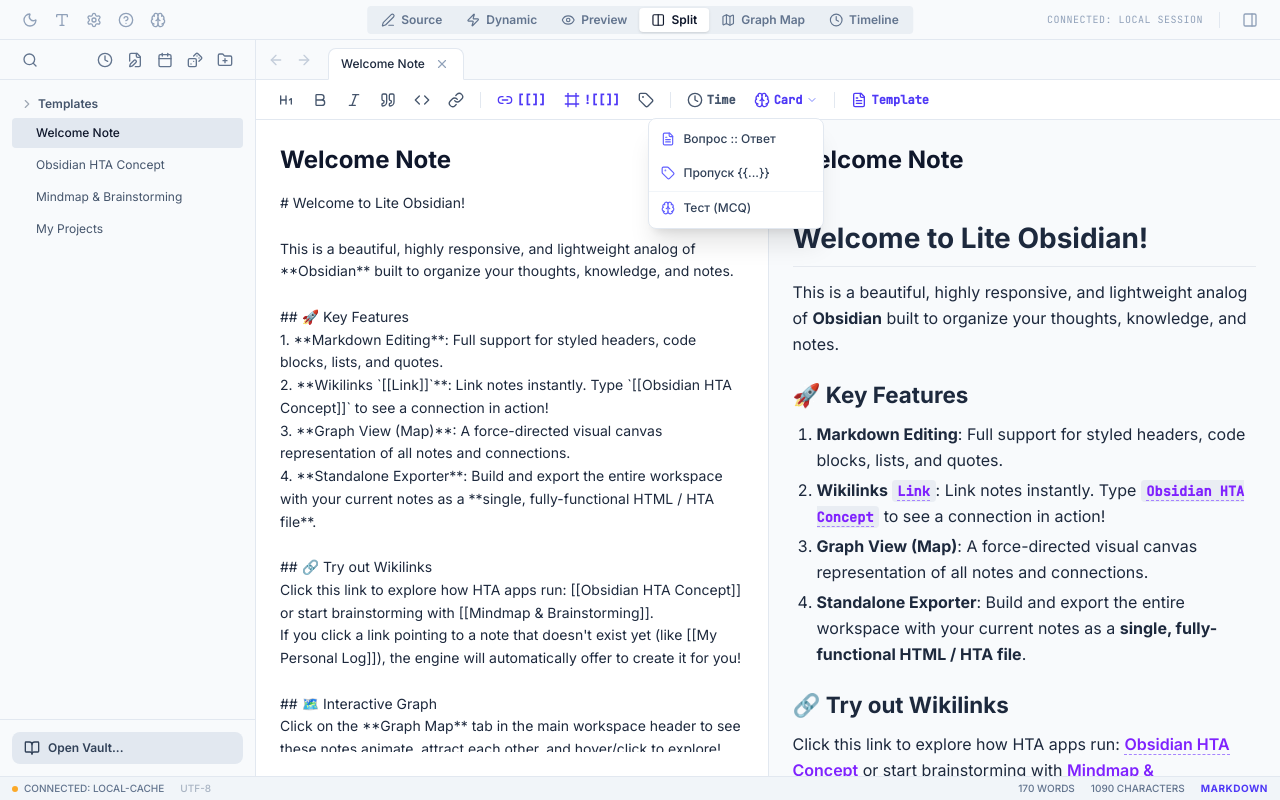
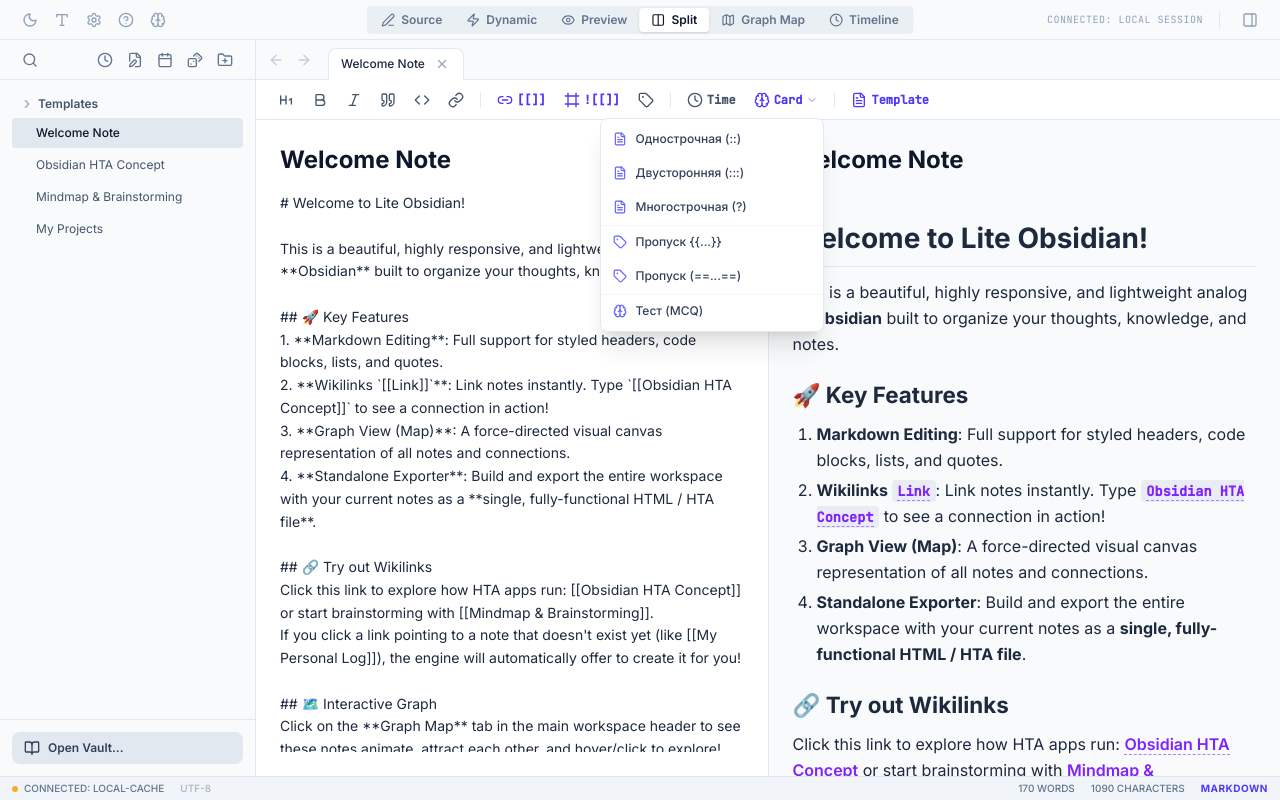
Before and after one commit to yoda887/LightObsidian, a React (Vite) app: page / in a window 1280 px wide. Both pictures are taken after a click on the button "Card". Built offline with nearby package versions, Linux system fonts and the light colour scheme.

Commit message:
feat(flashcards): add support for multiline, reversed, and ==cloze== formats

```diff
--- a/src/components/Editor.tsx
+++ b/src/components/Editor.tsx
@@ -660,7 +660,7 @@
                   className="fixed inset-0 z-10"
                   onClick={() => setShowCardDropdown(false)}
                 />
-                <div className="absolute right-0 mt-1 w-44 bg-white dark:bg-zinc-900 border border-slate-200 dark:border-zinc-800 rounded-lg shadow-xl py-1 z-20 flex flex-col gap-0.5">
+                <div className="absolute right-0 mt-1 w-56 bg-white dark:bg-zinc-900 border border-slate-200 dark:border-zinc-800 rounded-lg shadow-xl py-1 z-20 flex flex-col gap-0.5">
                   <button
                     onClick={() => {
                       handleInsertFlashcard();
@@ -669,17 +669,47 @@
                     className="w-full text-left px-3 py-2 text-xs text-slate-700 dark:text-zinc-300 hover:bg-slate-50 dark:hover:bg-zinc-800 font-medium flex items-center gap-2 cursor-pointer transition-colors"
                   >
                     <FileText className="w-3.5 h-3.5 text-indigo-500" />
-                    <span>Вопрос :: Ответ</span>
+                    <span>Однострочная (::)</span>
+                  </button>
+                  <button
+                    onClick={() => {
+                      insertMarkdown("\n\nВопрос ::: Ответ");
+                      setShowCardDropdown(false);
+                    }}
+                    className="w-full text-left px-3 py-2 text-xs text-slate-700 dark:text-zinc-300 hover:bg-slate-50 dark:hover:bg-zinc-800 font-medium flex items-center gap-2 cursor-pointer transition-colors"
+                  >
+                    <FileText className="w-3.5 h-3.5 text-indigo-500" />
+                    <span>Двусторонняя (:::)</span>
+                  </button>
+                  <button
+                    onClick={() => {
+                      insertMarkdown("\n\nВопрос\n?\nОтвет\n\n");
+                      setShowCardDropdown(false);
+                    }}
+                    className="w-full text-left px-3 py-2 text-xs text-slate-700 dark:text-zinc-300 hover:bg-slate-50 dark:hover:bg-zinc-800 font-medium flex items-center gap-2 cursor-pointer transition-colors"
+                  >
+                    <FileText className="w-3.5 h-3.5 text-indigo-500" />
+                    <span>Многострочная (?)</span>
                   </button>
                   <button
                     onClick={() => {
                       insertMarkdown("{{", "}}");
                       setShowCardDropdown(false);
                     }}
+                    className="w-full text-left px-3 py-2 text-xs text-slate-700 dark:text-zinc-300 hover:bg-slate-50 dark:hover:bg-zinc-800 font-medium flex items-center gap-2 cursor-pointer transition-colors border-t border-slate-100 dark:border-zinc-800"
+                  >
+                    <Tag className="w-3.5 h-3.5 text-indigo-500" />
+                    <span>Пропуск {"{{...}}"}</span>
+                  </button>
+                  <button
+                    onClick={() => {
+                      insertMarkdown("==", "==");
+                      setShowCardDropdown(false);
+                    }}
                     className="w-full text-left px-3 py-2 text-xs text-slate-700 dark:text-zinc-300 hover:bg-slate-50 dark:hover:bg-zinc-800 font-medium flex items-center gap-2 cursor-pointer transition-colors"
                   >
                     <Tag className="w-3.5 h-3.5 text-indigo-500" />
-                    <span>Пропуск {"{{...}}"}</span>
+                    <span>Пропуск (==...==)</span>
                   </button>
                   <button
                     onClick={() => {
--- a/src/components/HelpDialog.tsx
+++ b/src/components/HelpDialog.tsx
@@ -150,18 +150,34 @@
             </h3>
             <div className="text-sm text-slate-600 dark:text-zinc-400 space-y-4">
               <div>
-                <strong className="text-slate-800 dark:text-zinc-200 block mb-1">1. Standard Flashcards (Вопрос-Ответ)</strong>
+                <strong className="text-slate-800 dark:text-zinc-200 block mb-1">1. Однострочные карточки (Вопрос-Ответ)</strong>
                 <p className="mb-2">Create standard question-answer pairs using the double-colon syntax.</p>
                 <div className="bg-slate-50 dark:bg-zinc-950 p-3 rounded border border-slate-200 dark:border-zinc-800">
-                  <code className="text-sm font-mono text-indigo-600 dark:text-indigo-400">What is the capital of France? :: Paris</code>
+                  <code className="text-sm font-mono text-indigo-600 dark:text-indigo-400">Столица Франции? :: Париж</code>
                 </div>
               </div>
 
               <div>
-                <strong className="text-slate-800 dark:text-zinc-200 block mb-1">2. Cloze Deletions (Заполнение пропусков)</strong>
-                <p className="mb-2">Hide specific words in a sentence by wrapping them in double curly braces. During review, you'll be asked to recall the hidden word.</p>
+                <strong className="text-slate-800 dark:text-zinc-200 block mb-1">2. Двусторонние карточки (Reversed)</strong>
+                <p className="mb-2">При использовании тройного двоеточия карточка будет проверяться в обе стороны (идеально для изучения языков).</p>
                 <div className="bg-slate-50 dark:bg-zinc-950 p-3 rounded border border-slate-200 dark:border-zinc-800">
-                  <code className="text-sm font-mono text-indigo-600 dark:text-indigo-400">The capital of France is {"{{Paris}}"}.</code>
+                  <code className="text-sm font-mono text-indigo-600 dark:text-indigo-400">Apple ::: Яблоко</code>
+                </div>
+              </div>
+
+              <div>
+                <strong className="text-slate-800 dark:text-zinc-200 block mb-1">3. Многострочные карточки (Multiline)</strong>
+                <p className="mb-2">Используйте знак вопроса <code>?</code> на отдельной строке между вопросом и многострочным ответом.</p>
+                <div className="bg-slate-50 dark:bg-zinc-950 p-3 rounded border border-slate-200 dark:border-zinc-800">
+                  <code className="text-sm font-mono text-indigo-600 dark:text-indigo-400 whitespace-pre-wrap">Три закона Азимова?{"\n"}?{"\n"}1. Не навреди...{"\n"}2. Повинуйся...</code>
+                </div>
+              </div>
+
+              <div>
+                <strong className="text-slate-800 dark:text-zinc-200 block mb-1">4. Заполнение пропусков (Cloze Deletions)</strong>
+                <p className="mb-2">Hide specific words in a sentence by wrapping them in double curly braces or double equals signs.</p>
+                <div className="bg-slate-50 dark:bg-zinc-950 p-3 rounded border border-slate-200 dark:border-zinc-800">
+                  <code className="text-sm font-mono text-indigo-600 dark:text-indigo-400">The capital of France is {"{{Paris}}"} and UK is ==London==.</code>
                 </div>
               </div>
 
--- a/src/flashcards.ts
+++ b/src/flashcards.ts
@@ -9,12 +9,12 @@
   nextReview: number;     // Timestamp
   interval: number;       // In days
   ease: number;           // Multiplier
-  type?: "standard" | "cloze" | "mcq";
+  type?: "standard" | "cloze" | "mcq" | "reversed" | "multiline";
   options?: string[];
 }
 
-// Regex to find traditional: Question :: Answer \n <!--SR:2024-01-01,1,2.5-->
-const CARD_REGEX = /^(.+?)[ \t]*::[ \t]*(.+?)(?:\n<!--SR:([^,]+),([^,]+),([^>]+)-->)?$/gm;
+// Regex to find traditional: Question :: Answer or Question ::: Answer \n <!--SR:2024-01-01,1,2.5-->
+const CARD_REGEX = /^(.+?)[ \t]*(::|:::)[ \t]*(.+?)(?:\r?\n<!--SR:([^,]+),([^,]+),([^>]+)-->)?$/gm;
 
 // Helper to parse YAML cards from note content
 export function extractYamlCards(note: Note): Flashcard[] {
@@ -306,16 +306,17 @@
 
       const fullMatch = match[0];
       const question = match[1].trim();
-      const answer = match[2].trim();
+      const separator = match[2];
+      const answer = match[3].trim();
 
       let nextReview = 0;
       let interval = 0;
       let ease = 2.5;
 
-      if (match[3] && match[4] && match[5]) {
-        nextReview = new Date(match[3]).getTime();
-        interval = parseFloat(match[4]);
-        ease = parseFloat(match[5]);
+      if (match[4] && match[5] && match[6]) {
+        nextReview = new Date(match[4]).getTime();
+        interval = parseFloat(match[5]);
+        ease = parseFloat(match[6]);
       }
 
       cards.push({
@@ -326,17 +327,67 @@
         fullMatch,
         nextReview,
         interval,
-        ease
+        ease,
+        type: separator === ':::' ? 'reversed' : 'standard'
       });
+
+      if (separator === ':::') {
+        cards.push({
+          noteId: note.id,
+          noteTitle: note.title,
+          question: answer,
+          answer: question,
+          fullMatch,
+          nextReview,
+          interval,
+          ease,
+          type: 'reversed'
+        });
+      }
+    }
+
+    // 3.5. Extract Multi-line cards (?)
+    const blocks = cleanContent.substring(fmLength).split(/\r?\n\r?\n/);
+    for (const block of blocks) {
+      if (block.match(/\r?\n\?\r?\n/)) {
+        const parts = block.split(/\r?\n\?\r?\n/);
+        if (parts.length === 2) {
+          const question = parts[0].trim();
+          let answerRaw = parts[1].trim();
+          let nextReview = 0;
+          let interval = 0;
+          let ease = 2.5;
+
+          const srMatch = answerRaw.match(/\r?\n<!--SR:([^,]+),([^,]+),([^>]+)-->$/);
+          if (srMatch) {
+            nextReview = new Date(srMatch[1]).getTime();
+            interval = parseFloat(srMatch[2]);
+            ease = parseFloat(srMatch[3]);
+            answerRaw = answerRaw.replace(/\r?\n<!--SR:([^,]+),([^,]+),([^>]+)-->$/, '').trim();
+          }
+
+          cards.push({
+            noteId: note.id,
+            noteTitle: note.title,
+            question,
+            answer: answerRaw,
+            fullMatch: block,
+            nextReview,
+            interval,
+            ease,
+            type: "multiline"
+          });
+        }
+      }
     }
 
     // 4. Extract cloze deletions line-by-line from cleanContent
     const lines = cleanContent.substring(fmLength).split(/\r?\n/);
     for (let i = 0; i < lines.length; i++) {
       const line = lines[i];
-      if (line.includes("::")) continue;
+      if (line.includes("::") || line === "?") continue;
 
-      const hasCloze = /\{\{[^{}]+\}\}/.test(line);
+      const hasCloze = /\{\{[^{}]+\}\}|==[^=]+==/.test(line);
       if (!hasCloze) continue;
 
       let nextReview = 0;
@@ -354,8 +405,8 @@
         }
       }
 
-      const question = line.replace(/\{\{[^{}]+\}\}/g, "[...]");
-      const answer = line.replace(/\{\{([^{}]+)\}\}/g, "**$1**");
+      const question = line.replace(/\{\{[^{}]+\}\}|==[^=]+==/g, "[...]");
+      const answer = line.replace(/\{\{([^{}]+)\}\}/g, "**$1**").replace(/==([^=]+)==/g, "**$1**");
       const fullMatch = srLine ? `${line}\n${srLine}` : line;
 
       cards.push({
@@ -436,8 +487,9 @@
     return content.replace(card.fullMatch, newCardStr);
   } else {
     const nextDateStr = nextDate.toISOString().split('T')[0];
-    const originalLine = card.fullMatch.split("\n")[0];
-    const newCardStr = `${originalLine}\n<!--SR:${nextDateStr},${newInterval},${newEase.toFixed(1)}-->`;
+    const newSrComment = `<!--SR:${nextDateStr},${newInterval},${newEase.toFixed(1)}-->`;
+    const cleanMatch = card.fullMatch.replace(/\r?\n<!--SR:[^>]+-->$/, '');
+    const newCardStr = `${cleanMatch}\n${newSrComment}`;
     return content.replace(card.fullMatch, newCardStr);
   }
 }
```
Also changed, not shown: src/utils.ts (+15 -5 lines).
